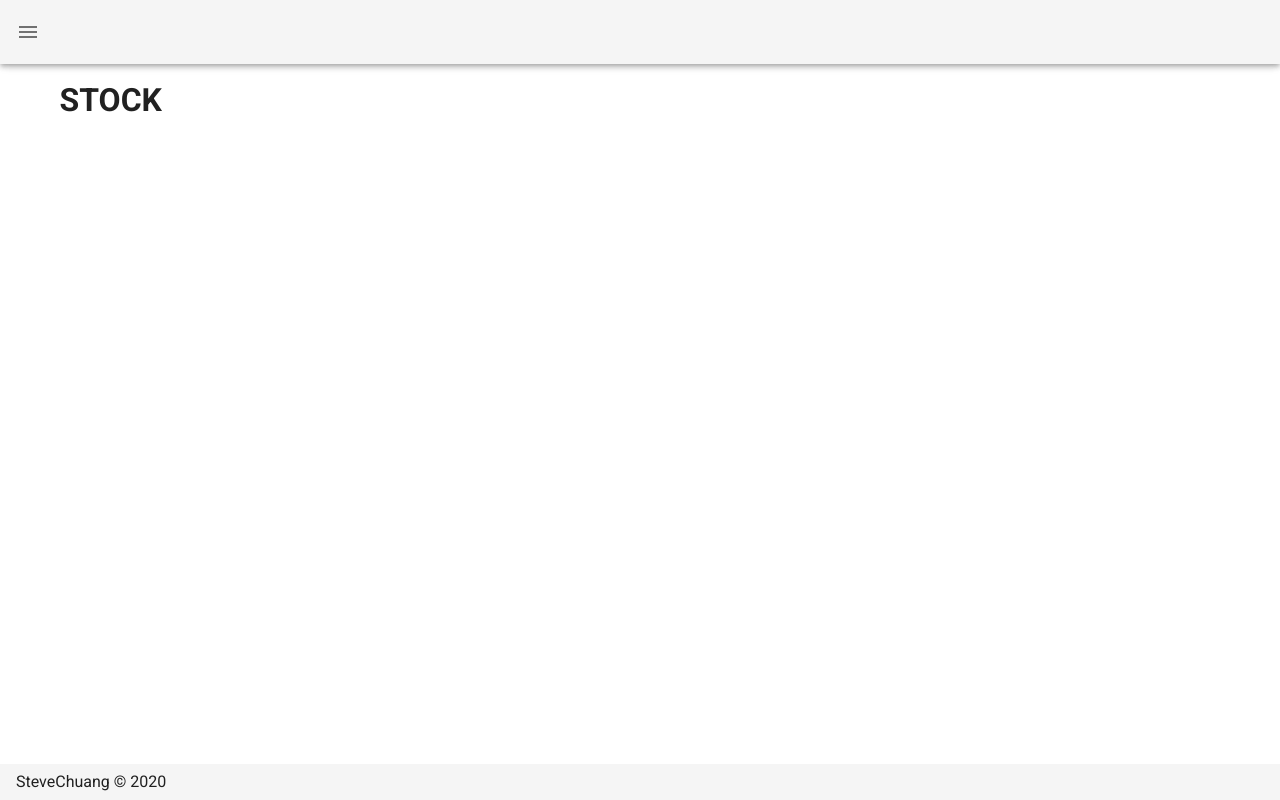
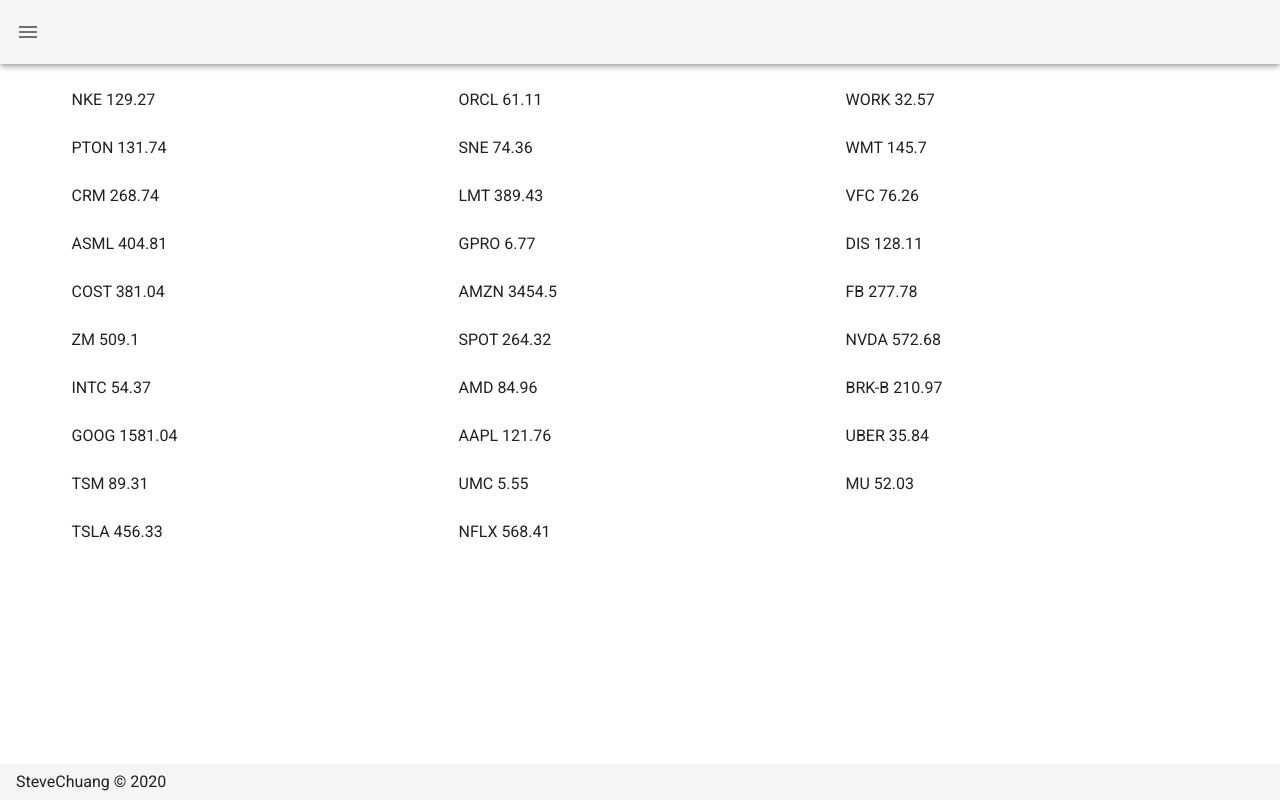
Before and after one commit to chenhan20/SteveNewCV, a Nuxt app: page /stock in a window 1280 px wide. Built offline with nearby package versions, Linux system fonts and the light colour scheme.

Commit message:
loaddata

```diff
--- a/pages/stock.vue
+++ b/pages/stock.vue
@@ -1,27 +1,68 @@
 <template>
-    <h1>{{ head.title }}</h1>
+  <!-- <h1>{{ head.title }}</h1> -->
+  <v-container>
+    <v-row>
+      <v-col cols="12" md="4" v-for="(stock, i) in stockList" :key="i">
+        {{ stock.name }}
+        {{ stock.price }}
+      </v-col>
+    </v-row>
+  </v-container>
 </template>
 
 <script>
-import {createStore} from 'vuex'
+import { createStore } from "vuex";
 
 export default {
   data: () => ({
     head: {
       title: "STOCK",
-    }
+    },
+    stockList: [],
   }),
-    created: function () {
+  created: function () {
     // `this` points to the vm instance
-    console.log('a is: ')
+    console.log("a is: ");
+    this.stockList = stockData.stockList;
   },
   methods: {
-    getStock: function(event) {
-
-    }
-  }
+    getStock: function (event) {},
+  },
 };
 
+const stockData = {
+  stockList: [
+    { name: "NKE", price: 129.27 },
+    { name: "ORCL", price: 61.11 },
+    { name: "WORK", price: 32.57 },
+    { name: "PTON", price: 131.74 },
+    { name: "SNE", price: 74.36 },
+    { name: "WMT", price: 145.7 },
+    { name: "CRM", price: 268.74 },
+    { name: "LMT", price: 389.43 },
+    { name: "VFC", price: 76.26 },
+    { name: "ASML", price: 404.81 },
+    { name: "GPRO", price: 6.77 },
+    { name: "DIS", price: 128.11 },
+    { name: "COST", price: 381.04 },
+    { name: "AMZN", price: 3454.5 },
+    { name: "FB", price: 277.78 },
+    { name: "ZM", price: 509.1 },
+    { name: "SPOT", price: 264.32 },
+    { name: "NVDA", price: 572.68 },
+    { name: "INTC", price: 54.37 },
+    { name: "AMD", price: 84.96 },
+    { name: "BRK-B", price: 210.97 },
+    { name: "GOOG", price: 1581.04 },
+    { name: "AAPL", price: 121.76 },
+    { name: "UBER", price: 35.84 },
+    { name: "TSM", price: 89.31 },
+    { name: "UMC", price: 5.55 },
+    { name: "MU", price: 52.03 },
+    { name: "TSLA", price: 456.33 },
+    { name: "NFLX", price: 568.41 },
+  ],
+};
 </script>
 
 <style lang="scss" scoped>
```
